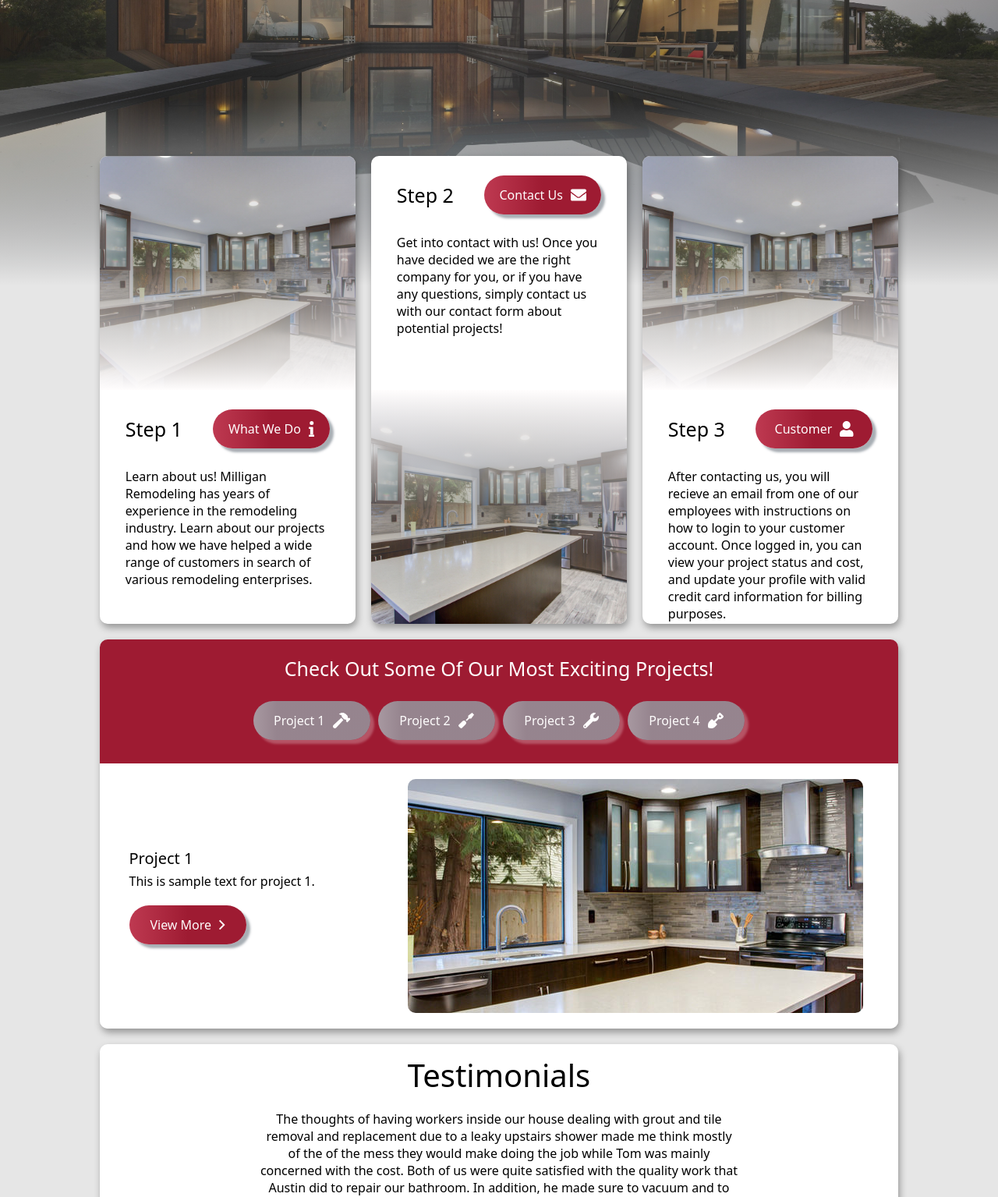
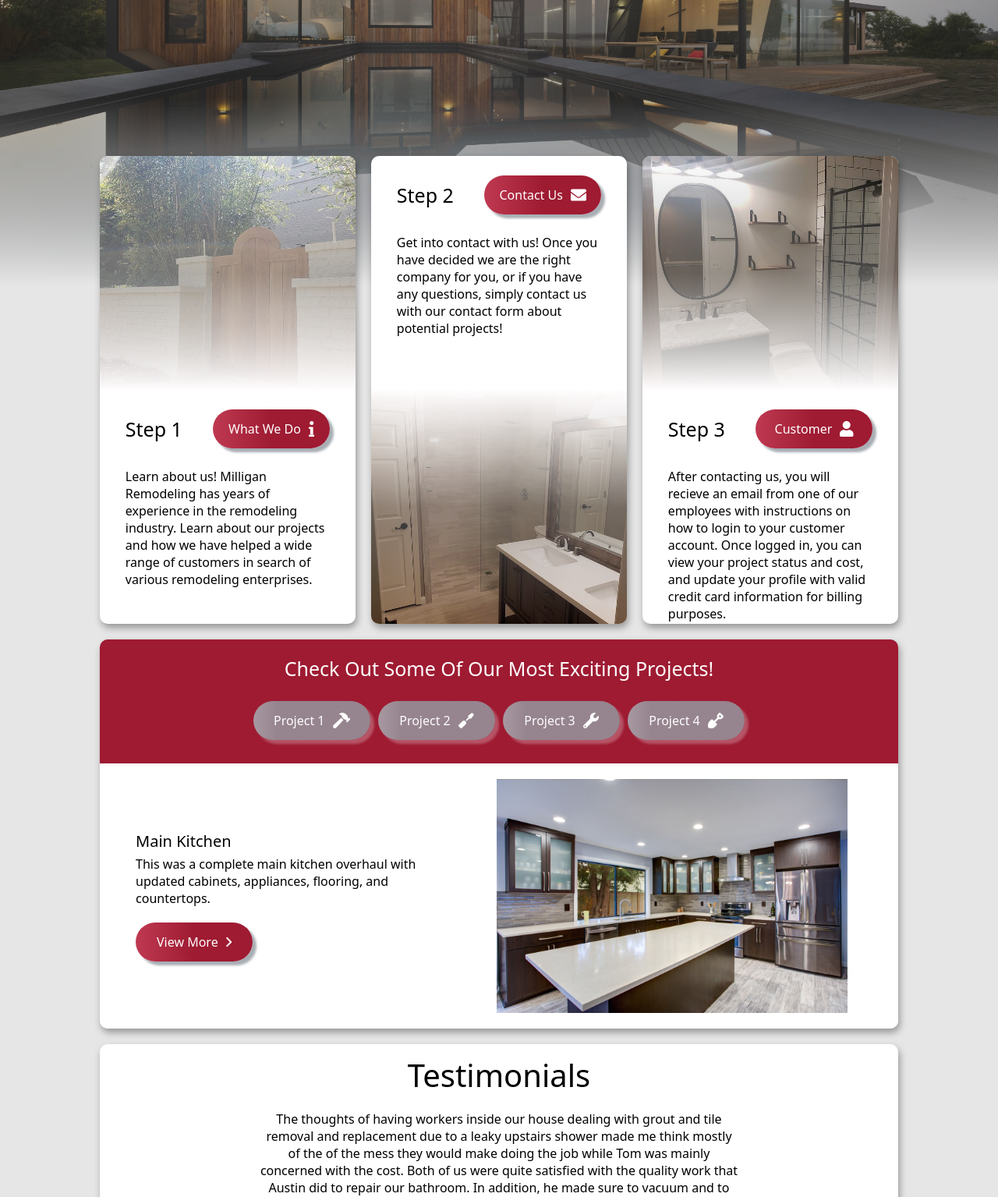
Before and after one commit to OReynolds123/MilliganRemodeling, a PHP site: page / in a window 1280 px wide. Shown: the part 434-1969 px from the top of the page at 78% size. Run offline with PHP 8.4, Linux system fonts and the light colour scheme.

Commit message:
Main page update

```diff
--- a/index.html
+++ b/index.html
@@ -188,8 +188,8 @@
             <div class="projectsLandingContainerRight">
                 <a class="anchor" id="projectsLandingContainer" style="top: -85px"></a>
                 <div class="projectsLandingContainerRightTextDiv">
-                    <div class="projectsLandingContainerRightTitle">Project 1</div>
-                    <div class="projectsLandingContainerRightText">This is sample text for project 1.</div>
+                    <div class="projectsLandingContainerRightTitle"></div>
+                    <div class="projectsLandingContainerRightText"></div>
                     <div class="projectsLandingContainerRightButtonDiv">
                         <div class="btnDiv">
                             <div class="btnDivWrap">
@@ -264,20 +264,24 @@
 
 <script src="javascripts/navbar.js"></script>
 <script>
+    projectsLandingContainer(0);
     function projectsLandingContainer(num) {
-        document.getElementsByClassName("projectsLandingContainerRightTitle")[0].innerHTML = "Project " + (num + 1);
         if (num == 0) {
-            document.getElementsByClassName("projectsLandingContainerRightText")[0].innerHTML = "This is sample text for project.";
+            document.getElementsByClassName("projectsLandingContainerRightTitle")[0].innerHTML = "Main Kitchen";
+            document.getElementsByClassName("projectsLandingContainerRightText")[0].innerHTML = "This was a complete main kitchen overhaul with updated cabinets, appliances, flooring, and countertops.";
             document.getElementsByClassName("projectsLandingContainerRightImg")[0].style.backgroundImage = "url(images/bkg1.jpg)";
         } else if (num == 1) {
-            document.getElementsByClassName("projectsLandingContainerRightText")[0].innerHTML = "This is sample text for project.";
-            document.getElementsByClassName("projectsLandingContainerRightImg")[0].style.backgroundImage = "url(images/bkg.jpg)";
+            document.getElementsByClassName("projectsLandingContainerRightTitle")[0].innerHTML = "Master Bathroom";
+            document.getElementsByClassName("projectsLandingContainerRightText")[0].innerHTML = "This was a master bathroom remodel with new tile for the shower and floor. Topped off with a beautiful white tub and matte black metals.";
+            document.getElementsByClassName("projectsLandingContainerRightImg")[0].style.backgroundImage = "url(images/Pic14.jpg)";
         } else if(num == 2) {
-            document.getElementsByClassName("projectsLandingContainerRightText")[0].innerHTML = "This is sample text for project.";
-            document.getElementsByClassName("projectsLandingContainerRightImg")[0].style.backgroundImage = "url(images/bkg1.jpg)";
+            document.getElementsByClassName("projectsLandingContainerRightTitle")[0].innerHTML = "Antique Kitchen";
+            document.getElementsByClassName("projectsLandingContainerRightText")[0].innerHTML = "This remodel focused on keeping with the original style of the house and kitchen, updating the appliances, flooring, tile, and cabinets.";
+            document.getElementsByClassName("projectsLandingContainerRightImg")[0].style.backgroundImage = "url(images/Pic9.jpg)";
         } else if(num == 3) {
-            document.getElementsByClassName("projectsLandingContainerRightText")[0].innerHTML = "This is sample text for project.";
-            document.getElementsByClassName("projectsLandingContainerRightImg")[0].style.backgroundImage = "url(images/bkg.jpg)";
+            document.getElementsByClassName("projectsLandingContainerRightTitle")[0].innerHTML = "Screened Covered Patio";
+            document.getElementsByClassName("projectsLandingContainerRightText")[0].innerHTML = "This project added a screened-in, lean-to covered patio with two fans that, in the end, added another furnished room to the house.";
+            document.getElementsByClassName("projectsLandingContainerRightImg")[0].style.backgroundImage = "url(images/Pic7.jpg)";
         }
     }
 
--- a/stylesheets/stylesheet.css
+++ b/stylesheets/stylesheet.css
@@ -305,18 +305,18 @@ a.anchor {
     -o-border-radius: var(--bdrRad) var(--bdrRad) 0 0;
 }
 .processLandingContainer:nth-child(1) .processLandingContainerPicDiv .processLandingContainerPic {
-    background: linear-gradient(#00000000 0%,#88888880 50%, var(--white1) 100%), url("../images/bkg1.jpg");
+    background: linear-gradient(#00000000 0%,#88888880 50%, var(--white1) 100%), url("../images/Pic8.jpg");
 }
 .processLandingContainer:nth-child(2) .processLandingContainerPicDiv .processLandingContainerPic {
     border-radius: 0 0 var(--bdrRad) var(--bdrRad);
-    background: linear-gradient(var(--white1) 0%,#88888880 50%, #00000000 100%), url("../images/bkg1.jpg");
+    background: linear-gradient(var(--white1) 0%,#88888880 50%, #00000000 100%), url("../images/Pic3.jpg");
     -webkit-border-radius: 0 0 var(--bdrRad) var(--bdrRad);
     -moz-border-radius: 0 0 var(--bdrRad) var(--bdrRad);
     -ms-border-radius: 0 0 var(--bdrRad) var(--bdrRad);
     -o-border-radius: 0 0 var(--bdrRad) var(--bdrRad);
 }
 .processLandingContainer:nth-child(3) .processLandingContainerPicDiv .processLandingContainerPic {
-    background: linear-gradient(#00000000 0%,#88888880 50%, var(--white1) 100%), url("../images/bkg1.jpg");
+    background: linear-gradient(#00000000 0%,#88888880 50%, var(--white1) 100%), url("../images/Pic6.jpg");
 }
 .processLandingContainerInfoDiv {
     height: 50%;
@@ -448,7 +448,7 @@ a.anchor {
     display: flex;
 }
 .projectsLandingContainerRightTextDiv {
-    flex: auto;
+    flex: 40%;
     margin: auto;
     display: block;
     text-align: left;
@@ -483,10 +483,9 @@ a.anchor {
     -moz-border-radius: var(--bdrRad);
     -ms-border-radius: var(--bdrRad);
     -o-border-radius: var(--bdrRad);
-    /*background: linear-gradient(to left top, #00000000 70%, #ffffffff 100%), url(../images/bkg1.jpg);*/
-    background-image: url(../images/bkg1.jpg);
     background-position: center;
     background-repeat: no-repeat;
+    background-size: contain;
 }
 
 /* Testimonials Landing*/
```
